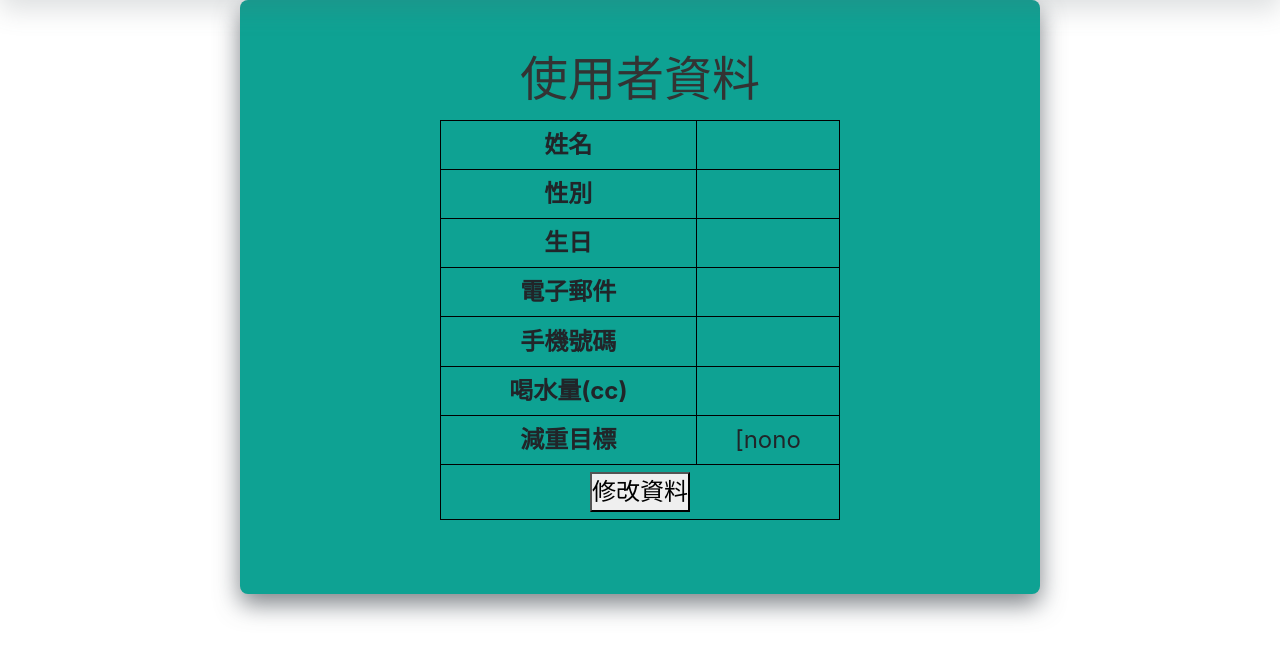
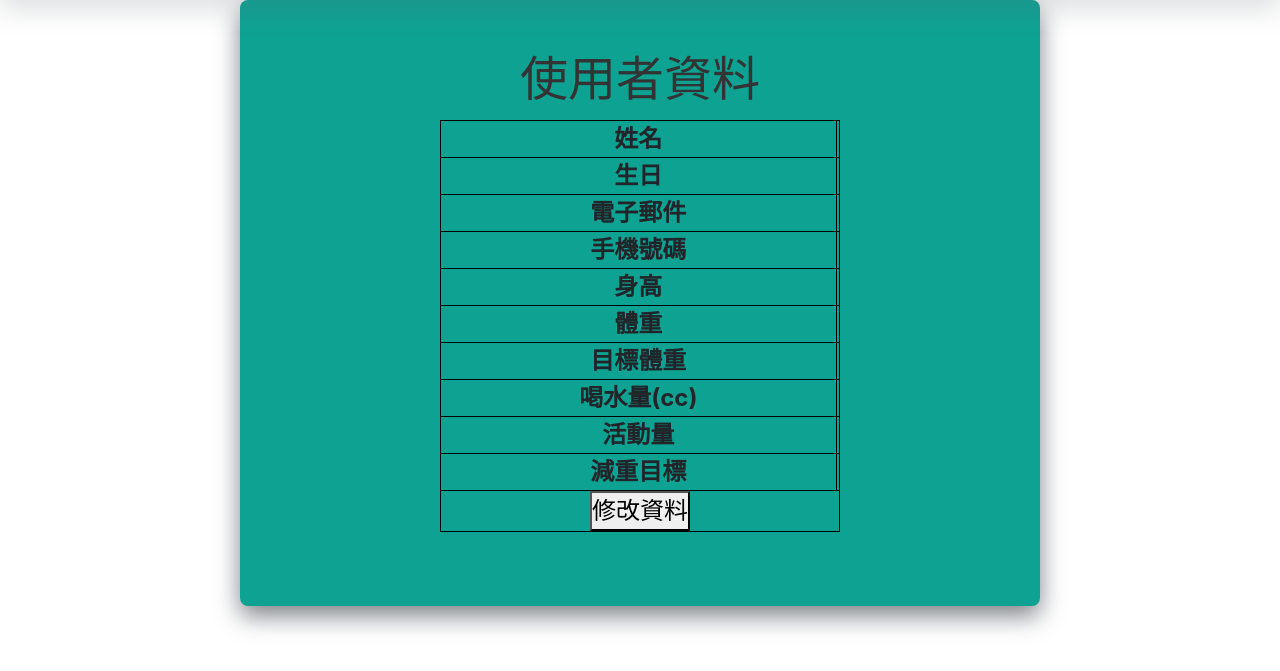
Before and after one commit to kiwiiiiiiiiO/MyHealthyLife, a PHP site: page /personal.php in a window 1280 px wide. Shown: the part 80-751 px from the top of the page. Run offline with PHP 8.4, Linux system fonts and the light colour scheme; data that the repository does not hold is empty; some libraries are stand-ins or nearby versions.

Commit message:
personal edit & show

```diff
--- a/database/master.php
+++ b/database/master.php
@@ -49,7 +49,7 @@
                 if(isset($result['user_id'])){
                     $_SESSION["userid"] = $result['user_id'];
                 }
-                header("location: ../project/home.php");
+                header("location: ../project/home.html");
             }else{
                 echo "<script>alert('帳號或密碼錯誤');
                 window.location.href='../project/signin.php';
@@ -67,7 +67,7 @@
         public function updatePerson($user_id,$name, $password,$birth, $cellphone, $weight, $height, $weight_goal, $weekly_goal, $activity, $water){
             $this->openDB();
             // $userid, $name_c, $password_c, $birth_c, $cellphone_c, $weight_c, $height_c, $weight_goal_c, $weekly_goal_c, $activity_c, $water_c
-            $sql = "UPDATE User SET `name`='".$name."' ,`password`='".$password."',`birth`='".$birth."',`cellphone`='".$cellphone."',`weight`='".$weight."',`height`='".$height."', `weight_goal`='".$weight_goal."',`activity`='".$activity."', `water`='".$water."' WHERE user_id ='".$user_id."';";
+            $sql = "UPDATE User SET `name`='".$name."' ,`password`='".$password."',`birth`='".$birth."',`cellphone`='".$cellphone."',`weight`='".$weight."',`height`='".$height."', `weight_goal`='".$weight_goal."',`weekly_goal`='".$weekly_goal."',`activity`='".$activity."', `water`='".$water."' WHERE user_id ='".$user_id."';";
             if(!mysqli_query($this->link, $sql)){
                 echo "wrong";
             }
--- a/database/personal_change.php
+++ b/database/personal_change.php
@@ -6,7 +6,7 @@
 
     // 設定初始值，如果沒有設定，當使用者沒有選擇 select ， 就會是 null QQQQ
     // happy
-    $weekly_goal_c = 'weeklygoal_1';
+    $weekly_goal_c = 'weeklygoal_2';
     $activity_c ='activity_1';
 
     $name_c = $_POST['name_c'];
@@ -24,7 +24,7 @@
     $weight_goal_c = (int)$_POST['weight_goal_c'];
 
     $weekly_goal_c = $_POST['weekly_goal_c'];
-    if(  $weekly_goal_c == ""){
+    if( $weekly_goal_c == ""){
         $weekly_goal_c = $weekly_goal;
     }
 
--- a/database/personal_process.php
+++ b/database/personal_process.php
@@ -1,12 +1,12 @@
 <?php
     // 可以登入並在 personal.html 顯示使用者資料
-    //
     session_start();
     require "master.php";
 
     $helper = new master();
     $userid = 100000;
     $result = $helper->findPerson($userid);
+
     $name =  $result["name"];
     $password = $result["password"];
     $birth = $result["birth"];
@@ -18,6 +18,7 @@
     $height = $result['height'];
 
     $weight_goal = $result['weight_goal'];
+
     $activity_m  = $result["activity"];
     switch($activity_m){
         case 'activity_0':
@@ -40,24 +41,30 @@
 
     $weekly_goal_m = $result["weekly_goal"];
 
-    if($weekly_goal_m == 'weeklygoal_1'){
-        $weekly_goal_m = "減重0.25kg";
-    }else if($weekly_goal_m == "weeklygoal_2"){
-        $weekly_goal_m = '減重0.5kg';
-    }else if($weekly_goal_m == "weeklygoal_3"){
-        $weekly_goal_m = '減重1kg';
-    }else if($weekly_goal_m == "weeklygoal_4"){
-        $weekly_goal_m = '維持體重';
-    }else if($weekly_goal_m == "weeklygoal_5"){
-        $weekly_goal_m = '增重0.25kg';
-    }else if($weekly_goal_m == "weeklygoal_6"){
-        $weekly_goal_m = '增重0.5kg';
-    }else if($weekly_goal_m == "weeklygoal_7"){
-        $weekly_goal_m = '增重1kg';
-    }else{
-        $weekly_goal_m = 'nono';
+    switch($weekly_goal_m){
+        case 'weeklygoal_1':
+            $weekly_goal_m = "減重0.25kg";
+            break;
+        case 'weeklygoal_2':
+            $weekly_goal_m = "減重0.5kg";
+            break;
+        case 'weeklygoal_3':
+            $weekly_goal_m = "減重1kg";
+            break;
+        case 'weeklygoal_4':
+            $weekly_goal_m = "維持體重";
+            break;
+        case 'weeklygoal_5':
+            $weekly_goal_m= "增重0.25kg";
+            break;
+        case 'weeklygoal_6':
+            $weekly_goal_m = "增重0.5kg";
+            break;
+        case 'weeklygoal_1':
+            $weekly_goal_m = "增重1kg";
+            break;
+
     }
-
     $weekly_goal = $weekly_goal_m;
 
 ?>
--- a/project/chart.html
+++ b/project/chart.html
@@ -147,7 +147,7 @@
 					<li class="about"><a href="exercise.html">運動日記</a></li>
 					<li class="function"><a href="foodtest.html">食物日記</a></li>
 					<li class="calculate active"><a href="chart.html">統計報表</a></li>
-					<li class="team"><a href="personal.html">使用者設定</a></li>
+					<li class="team"><a href="personal.php">使用者設定</a></li>
 					<li class="signin"><a href="welcome.html">登出</a></li>
 				</ul>
 			</div>
--- a/project/exercise.html
+++ b/project/exercise.html
@@ -14,7 +14,7 @@
             <li class="about active"><a href="exercise.html">運動日記</a></li>
             <li class="function"><a href="foodtest.html">食物日記</a></li>
             <li class="calculate"><a href="chart.html">統計報表</a></li>
-            <li class="team"><a href="personal_edit.html">使用者設定</a></li>
+            <li class="team"><a href="personal.php">使用者設定</a></li>
             <li class="signin"><a href="welcome.html">登出</a></li>
         </div>
     </nav>
--- a/project/foodtest.html
+++ b/project/foodtest.html
@@ -12,7 +12,7 @@
                 <li class="about"><a href="exercise.html">運動日記</a></li>
                 <li class="function active"><a href="foodtest.html">食物日記</a></li>
                 <li class="calculate"><a href="chart.html">統計報表</a></li>
-                <li class="team"><a href="personal.html">使用者設定</a></li>
+                <li class="team"><a href="personal.php">使用者設定</a></li>
                 <li class="signin"><a href="welcome.html">登出</a></li>
             </ul>
         </div>
--- a/project/personal.php
+++ b/project/personal.php
@@ -44,7 +44,7 @@
                     <li class="about"><a href="exercise.html">運動日記</a></li>
                     <li class="function"><a href="foodtest.html">食物日記</a></li>
                     <li class="calculate"><a href="chart.html">統計報表</a></li>
-                    <li class="team active"><a href="personal.html">使用者設定</a></li>
+                    <li class="team active"><a href="personal.php">使用者設定</a></li>
                     <li class="signin"><a href="welcome.html">登出</a></li>
                 </ul>
             </div>
@@ -61,10 +61,6 @@
                             <td colspan="5"><?php echo $name; ?></td>
                         </tr>
                         <tr>
-                            <td colspan="2"><strong>性別</strong></td>
-                            <td colspan="5"><?php echo $gender; ?></td>
-                        </tr>
-                        <tr>
                             <td colspan="2"><strong>生日</strong></td>
                             <td colspan="5"><?php echo $birth; ?></td>
                         </tr>
@@ -77,12 +73,28 @@
                             <td colspan="5"><?php echo $cellphone; ?></td>
                         </tr>
                         <tr>
+                            <td colspan="2"><strong>身高</strong></td>
+                            <td colspan="5"><?php echo $height; ?></td>
+                        </tr>
+                        <tr>
+                            <td colspan="2"><strong>體重</strong></td>
+                            <td colspan="5"><?php echo $weight; ?></td>
+                        </tr>
+                        <tr>
+                            <td colspan="2"><strong>目標體重</strong></td>
+                            <td colspan="5"><?php echo $weight_goal; ?></td>
+                        </tr>
+                        <tr>
                             <td colspan="2"><strong>喝水量(cc)</strong></td>
                             <td colspan="5"><?php echo $water; ?></td>
                         </tr>
                         <tr>
+                            <td colspan="2"><strong>活動量</strong></td>
+                            <td colspan="5"><?php echo $activity; ?></td>
+                        </tr>
+                        <tr>
                             <td colspan="2"><strong>減重目標</strong></td>
-                            <td colspan="5">[<?php echo $weekly_goal; ?></td>
+                            <td colspan="5"><?php echo $weekly_goal; ?></td>
                         </tr>
                         <tr>
                             <td colspan="7"><button onclick="Edit()">修改資料</button></td>
@@ -91,36 +103,43 @@
                 </table>
             </ul>
         </div>
-        <div id="content" style="display:none">
+        <form id="content" method="post" action="../database/personal_change.php" style="display:none">
             <ul>
                 <h2>使用者資料</h2>
                 <table style="width: 400px;height: 400px;">
                     <ul>
                         <tr>
                             <td colspan="2"><strong>姓名</strong></td>
-                            <td colspan="3"><input value="你的姓名"></td>
-                        </tr>
-                        <tr>
-                            <td colspan="2"><strong>性別</strong></td>
-                            <td colspan="3"><input value="你的性別"></td>
+                            <td colspan="3"><input name="name_c" value=<?php echo $name; ?>></td>
                         </tr>
                         <tr>
                             <td colspan="2"><strong>生日</strong></td>
-                            <td colspan="3"><input value="你的生日"></td>
+                            <td colspan="3"><input name="birth_c" value=<?php echo $birth; ?> type="date"></td>
                         </tr>
                         <tr>
                             <td colspan="2"><strong>電子郵件</strong></td>
-                            <td colspan="3"><input value="你的電子郵件"></td>
+                            <td colspan="3"><?php echo $email; ?></td>
                         </tr>
                         <tr>
                             <td colspan="2"><strong>手機號碼</strong></td>
-                            <td colspan="3"><input value="你的手機號碼"></td>
+                            <td colspan="3"><input name="cellphone_c" value=<?php echo $cellphone; ?>></td>
+                        </tr>
+                        <tr>
+                            <td colspan="2"><strong>身高</strong></td>
+                            <td colspan="3"><input name="height_c" value=<?php echo $height; ?>></td>
+                        </tr>
+                        <tr>
+                            <td colspan="2"><strong>體重</strong></td>
+                            <td colspan="3"><input name="weight_c" value=<?php echo $weight; ?>></td>
+                        </tr>
+                        <tr>
+                            <td colspan="2"><strong>目標體重</strong></td>
+                            <td colspan="3"><input name="weight_goal_c" value=<?php echo $weight_goal; ?>></td>
                         </tr>
                         <tr>
                             <td colspan="2"><strong>喝水量(cc)</strong></td>
-                            <td colspan="3"> <input type="range" id="myRange" min="0" max="10000" step="1" value="1500">
-                                <output for="myRange">1500</output>
-
+                            <td colspan="3"> <input type="range" id="myRange" name="water_c" min="0" max="3500" step="1" value=<?php echo $water; ?>>
+                                <output for="myRange"><?php echo $water; ?></output>
                                 <script>
                                     const range = document.getElementById('myRange');
                                     const output = document.querySelector('output[for="myRange"]');
@@ -132,24 +151,40 @@
                             </td>
                         </tr>
                         <tr>
-                            <td colspan="2"><strong>減重目標</strong></td>
-                            <td colspan="3"><select>
-                                    <option value="option1">減重0.25kg</option>
-                                    <option value="option2">減重0.5kg</option>
-                                    <option value="option3">減重1kg</option>
-                                    <option value="option3">維持體重</option>
-                                    <option value="option3">增重0.25kg</option>
-                                    <option value="option3">增重0.5kg</option>
-                                    <option value="option3">增重1kg</option>
+                            <td colspan="2"><strong>活動量</strong></td>
+                            <td colspan="3">
+                                <select name="activity_c">
+                                    <option value="activity_0">基本不動</option>
+                                    <option value="activity_1">不太活躍</option>
+                                    <option value="activity_2">稍微活躍</option>
+                                    <option value="activity_3">維持體重</option>
+                                    <option value="activity_4">活躍</option>
+                                    <option value="activity_5">非常活躍</option>
                                 </select></td>
                         </tr>
                         <tr>
-                            <td colspan="5"><button onclick="Submit()">修改資料</button></td>
+                            <td colspan="2"><strong>減重目標</strong></td>
+                            <td colspan="3">
+                                <select name="weekly_goal_c">
+                                    <option value="weeklygoal_1">減重0.25kg</option>
+                                    <option value="weeklygoal_2">減重0.5kg</option>
+                                    <option value="weeklygoal_3">減重1kg</option>
+                                    <option value="weeklygoal_4">維持體重</option>
+                                    <option value="weeklygoal_5">增重0.25kg</option>
+                                    <option value="weeklygoal_6">增重0.5kg</option>
+                                    <option value="weeklygoal_7">增重1kg</option>
+                                </select>
+                            </td>
+                        </tr>
+                        <tr>
+                            <td colspan="5">
+                                <button onclick="Submit()" type="submit">修改資料</button>
+                            </td>
                         </tr>
                     </ul>
                 </table>
             </ul>
-        </div>
+        </form>
     </main>
 
 </body>
```
